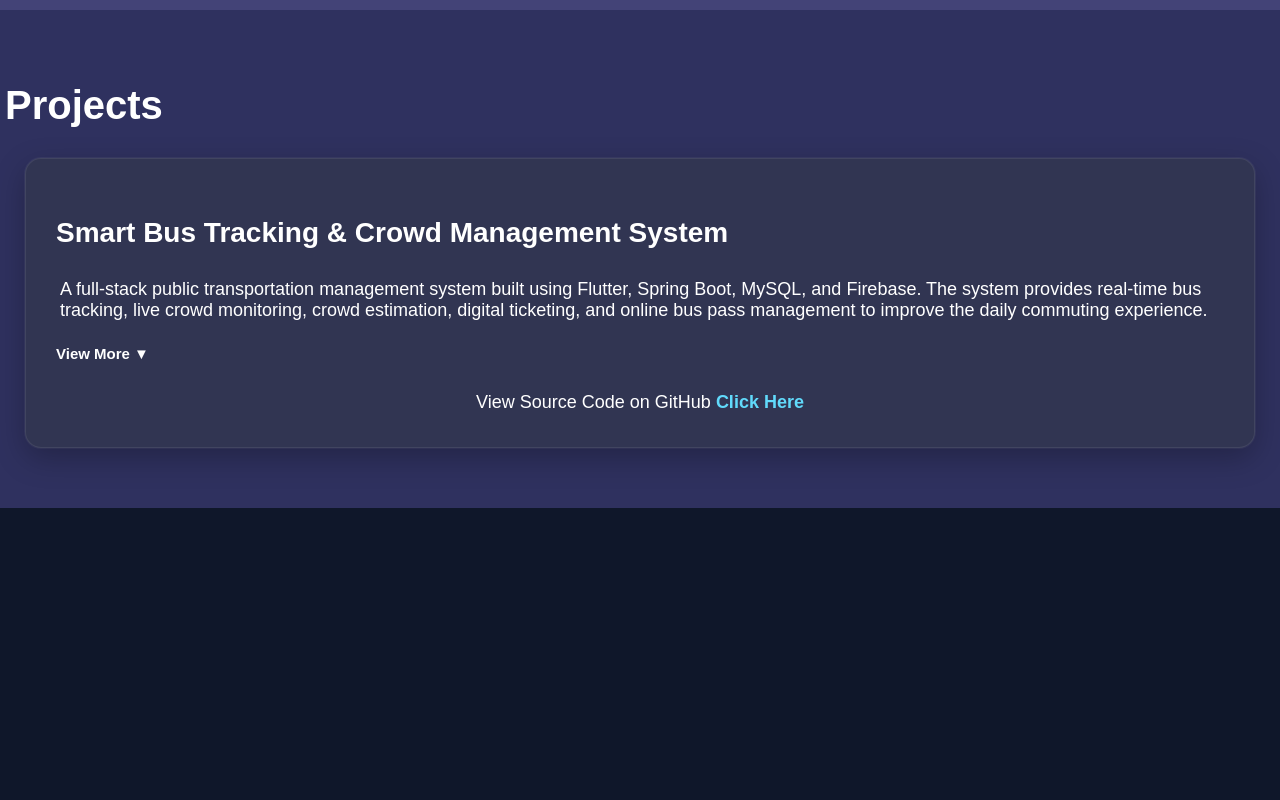
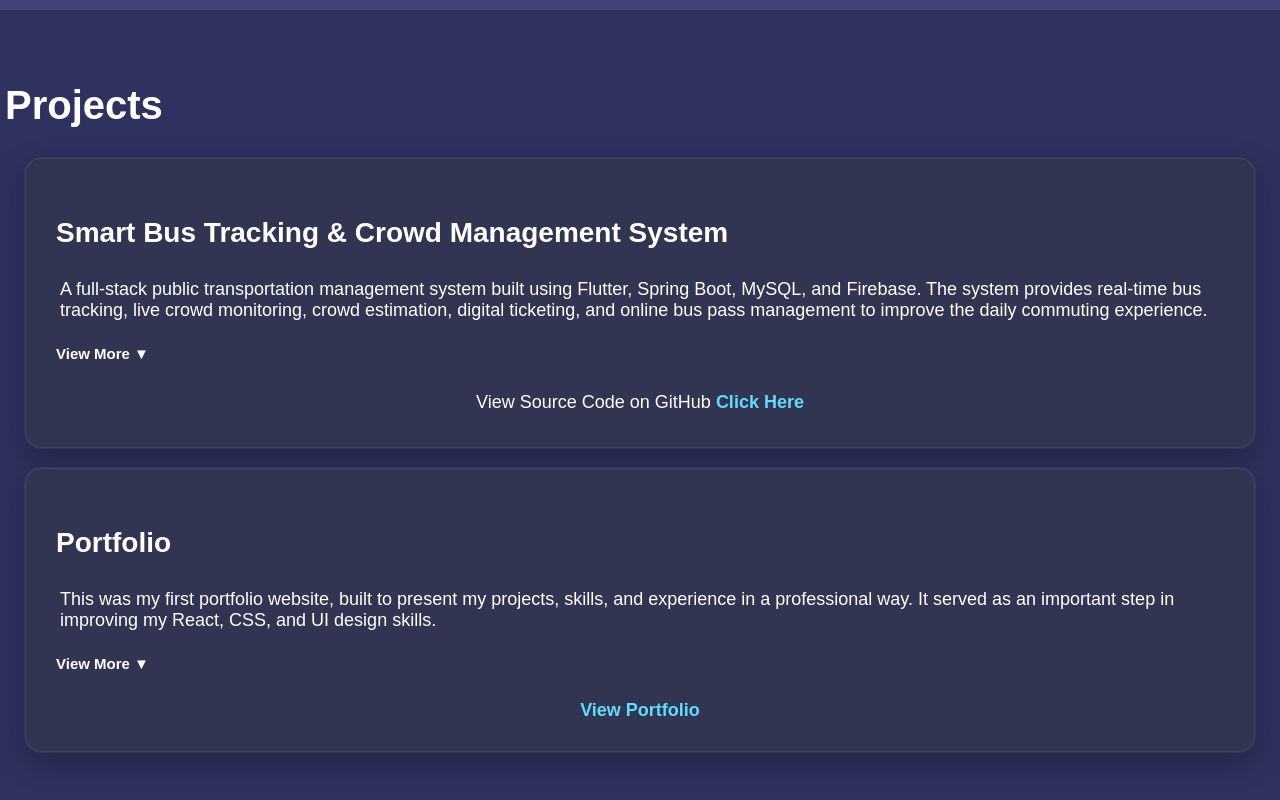
Before and after one commit to Rishi2553/portfolio-v2, a React (Vite) app: page / in a window 1280 px wide. Shown: the part 748-1548 px from the top of the page. Before the commit the page ends 1256 px from the top, so only its background shows below. Built offline with nearby package versions, Linux system fonts and the light colour scheme.

Commit message:
feat: add portfolio project

```diff
--- a/src/components/About-me.css
+++ b/src/components/About-me.css
@@ -18,6 +18,11 @@
   display: flex;
   justify-content: center;
   align-items: center;
+  transition: transform 0.3s ease;
+}
+.profile-picture:hover {
+  transform: scale(1.05);
+  transition: transform 0.3s ease;
 }
 
 .profile-picture img {
--- a/src/components/Porject.jsx
+++ b/src/components/Porject.jsx
@@ -1,10 +1,12 @@
 import BusTrackPlus from './BusTrackPlus';
+import Portfolio from './Portfolio';
 import './Project.css';
 function Project() {
   return (
     <div className="project-section">
       <h2 className="section-heading">Projects</h2>
         <BusTrackPlus />
+        <Portfolio />
     </div>
   );
 }
--- a/src/components/Portfolio.jsx
+++ b/src/components/Portfolio.jsx
@@ -1,12 +1,53 @@
+import { useState } from 'react';
+import portfolioDemo from '../assets/projects/portfolio/demo.mp4';
+import './portfolio.css';
 function Portfolio() {
+    const [showMore, setShowMore] = useState(false);
     return (
         <div className="project-card">
-        <h3>Project 1</h3>
+            <h3>Portfolio</h3>
             <p className="text">
                 This was my first portfolio website, built to present my projects,
                 skills, and experience in a professional way. It served as an important
                 step in improving my React, CSS, and UI design skills.
             </p>
+            <div className={`project-details ${showMore ? "show" : ""}`}>
+                <p className="text">
+                    You might be wondering why a portfolio website is included in the
+                    Projects section.
+
+                    This is actually my first portfolio website, developed before the
+                    one you are currently viewing. Building it helped me learn React,
+                    component-based architecture, responsive design, CSS styling, and
+                    modern web development practices.
+                </p>
+
+                <div className="video-container">
+                    <video
+                        controls
+                        className="project-video">
+                        <source src={portfolioDemo} type="video/mp4" />
+                        Your browser does not support the video tag.
+                    </video>
+                </div>
+
+            </div>
+            <button
+                className="view-more-btn"
+                title={showMore ? "Click to view less" : "Click to view more"}
+                onClick={() => setShowMore(!showMore)}
+            >
+                {showMore ? "View Less ▲" : "View More ▼"}
+            </button>
+                <div className="portfolio-link">
+                    <a
+                        href="https://rishi-panneerselvam.web.app/"
+                        target="_blank"
+                        rel="noopener noreferrer"
+                    >
+                        View Portfolio
+                    </a>
+                </div>
         </div>
     );
 }
--- a/src/components/Project.css
+++ b/src/components/Project.css
@@ -138,7 +138,7 @@
   align-items: center;
 
   background: rgba(0,0,0,0.85);
-  animation: fadeIn 1.5s ease forwards;
+  animation: fadeIn 0.3s ease forwards;
 
   z-index: 9999;
 }
@@ -152,7 +152,7 @@
 
   object-fit: contain;
   border-radius: 12px;
-  animation: fadeIn 4s ease forwards;
+  animation: fadeIn 0.5s ease forwards;
 }
 
 .close-btn {
--- a/src/components/Skill.css
+++ b/src/components/Skill.css
@@ -36,7 +36,7 @@
   justify-content: center;
   align-items: center;
   border-radius: 12px;
-  background: #313552;
+  background: #5b629b;
   opacity: 0;
   animation: skillAppear 0.6s ease forwards;
   /* transition: transform 0.3s ease; */
--- /dev/null
+++ b/src/components/portfolio.css
@@ -0,0 +1,34 @@
+.video-container {
+  display: flex;
+  justify-content: center;
+  margin-top: 20px;
+}
+
+.project-video {
+  width: 100%;
+  max-width: 900px;
+
+  max-height: 500px;
+
+  object-fit: contain;
+
+  border-radius: 12px;
+  background: #000;
+}
+
+.portfolio-link {
+  text-align: center;
+  margin-top: 20px;
+}
+
+.portfolio-link a {
+  color: #61dafb;
+  text-decoration: none;
+  font-weight: 600;
+  font-size: 18px;
+}
+
+.portfolio-link a:hover {
+    transform: scale(1.05);
+  text-decoration: underline;
+}
```
Also changed, not shown: 1 other file (tests, documents, lock files or other folders). Lines whose indentation alone changed are shown as unchanged.
